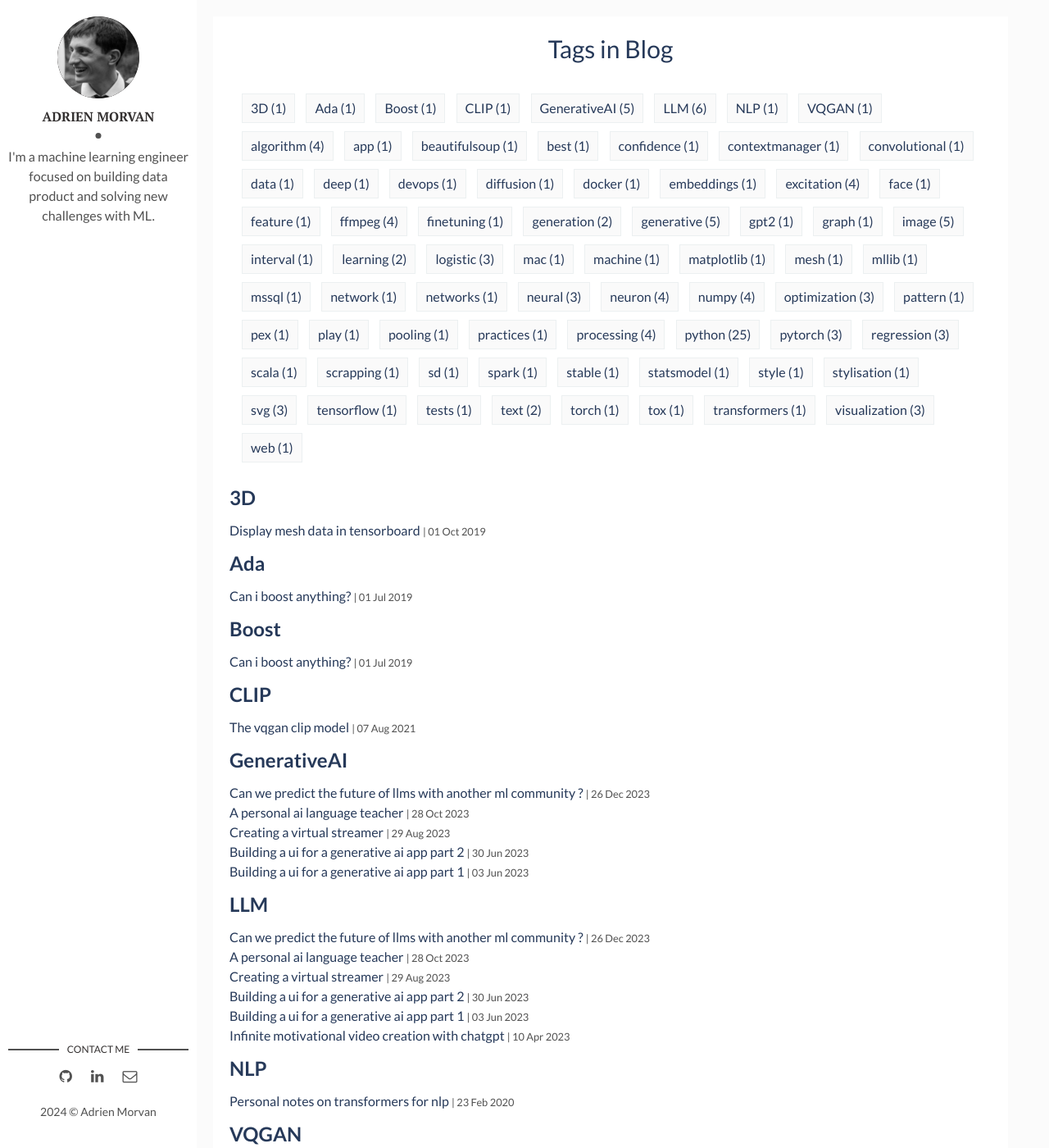
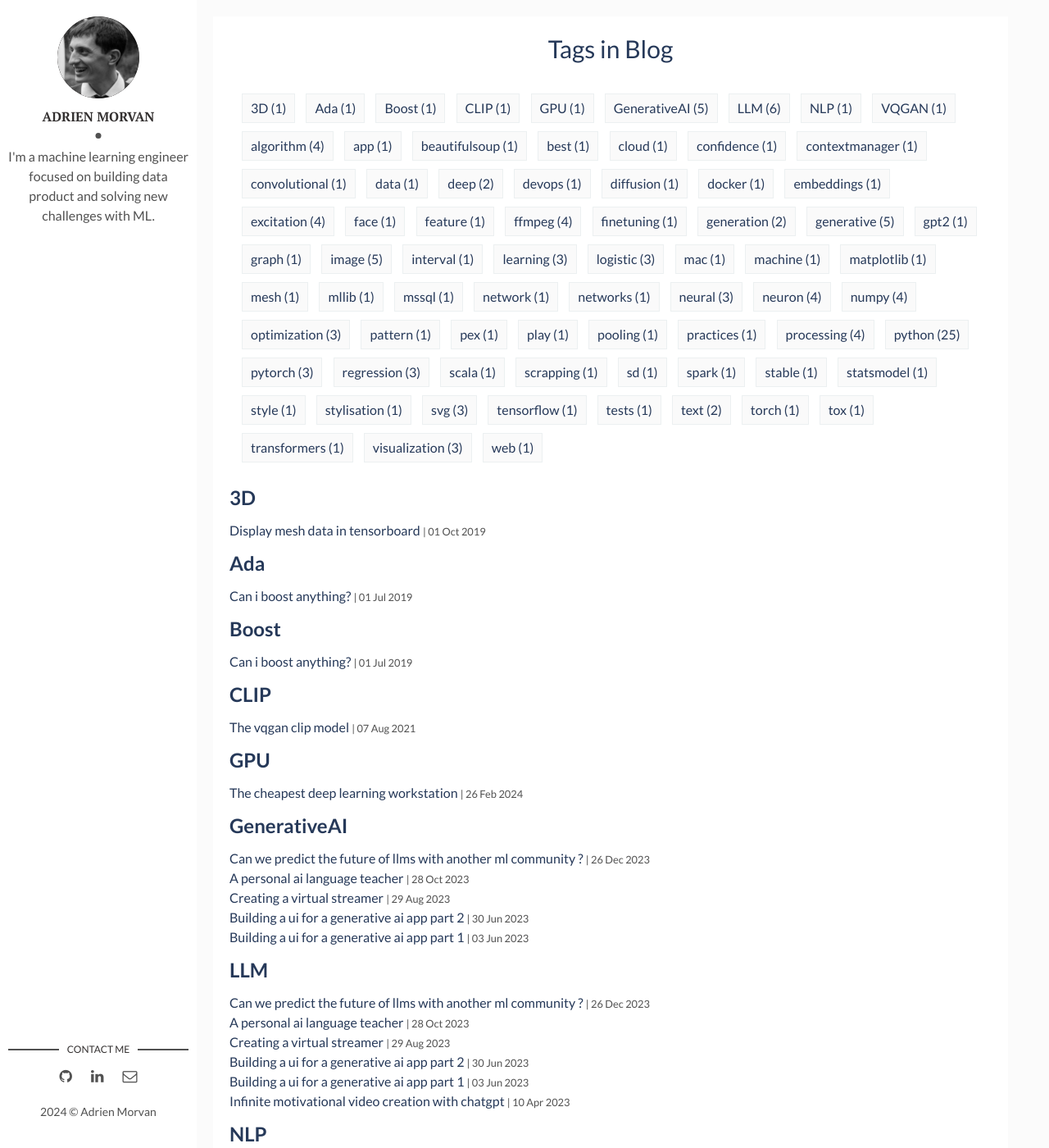
Before and after one commit to AdMoR/admor.github.io, a Jekyll site: the page built from tags.html, in a window 1280 px wide and 1400 px high. Shown: the whole window at 82% size. Built offline with Jekyll 4.4.1, drawn with Linux system fonts in a browser that asks for light colours; some of the changed text lies outside the part shown.

Commit message:
Fix and rename the post

```diff
--- a/_posts/2024-02-26-Cheapest deep learning workstation.markdown
+++ b/_posts/2024-02-26-The cheapest deep learning workstation.markdown
@@ -1,5 +1,5 @@
 ---
-description: Challenge : with only 7 days of EC2 GPU compute
+description: Challenge - with only 7 days of EC2 GPU compute
 tags: GPU cloud deep learning
 img: p40.png
 comments: true
```
